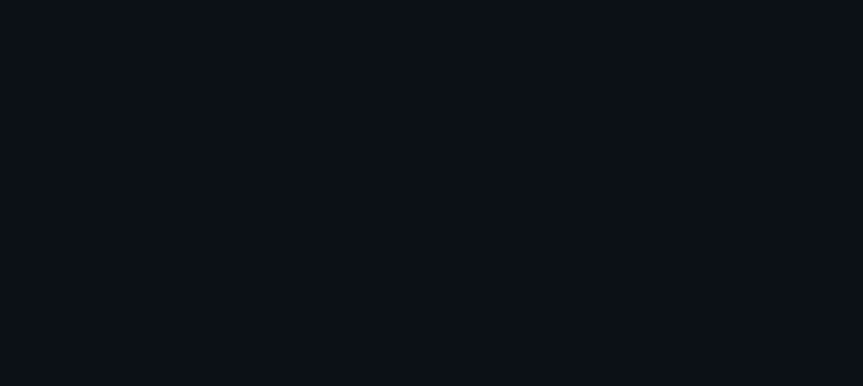
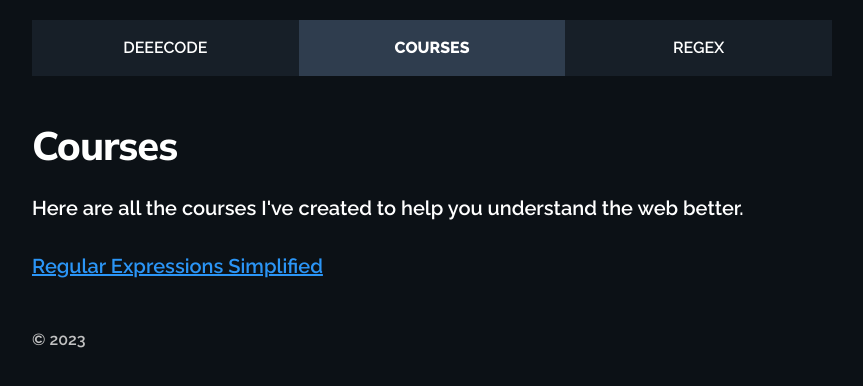
Before and after one commit to dillionmegida/deeecode.com, a Gatsby site: page /courses in a window 1280 px wide. Before the commit this address had no page. Shown: the whole page, without its empty margins (208-1071 px from the left). Built offline with nearby package versions, Linux system fonts and the light colour scheme; Gatsby itself is replaced by a stand-in of ours.

Commit message:
feat: add nav bar to layout

```diff
--- a/gatsby-browser.js
+++ b/gatsby-browser.js
@@ -3,6 +3,7 @@ import "@fontsource/merriweather"
 // normalize CSS across browsers
 import "./src/styles/normalize.css"
 // custom CSS styles
+import "./src/styles/reset.css"
 import "./src/styles/style.css"
 
 // Highlighting for code blocks
--- a/src/components/layout.js
+++ /dev/null
@@ -1,26 +0,0 @@
-import * as React from "react"
-import { Link } from "gatsby"
-import styled from "styled-components"
-
-const Container = styled.div`
-  .global-header {
-    margin-bottom: var(--spacing-4);
-    text-transform: uppercase;
-  }
-`
-
-const Layout = ({ title, children }) => {
-  return (
-    <Container className="global-wrapper">
-      <header className="global-header">
-        <Link className="header-link-home" to="/">
-          <h1>{title}</h1>
-        </Link>
-      </header>
-      <main>{children}</main>
-      <footer>© {new Date().getFullYear()}</footer>
-    </Container>
-  )
-}
-
-export default Layout
--- /dev/null
+++ b/src/components/layout/index.tsx
@@ -0,0 +1,55 @@
+import * as React from "react"
+import styled from "styled-components"
+import Nav from "./nav"
+
+type Theme = {
+  bg: string
+}
+
+const Wrapper = styled.div<{ theme: Theme }>`
+  background-color: var(${({ theme }) => theme.bg});
+  margin: var(--spacing-0) auto;
+  width: 100%;
+  padding: var(--spacing-5) var(--spacing-5);
+  min-height: 100vh;
+  color: white;
+
+  .global-header {
+    text-transform: uppercase;
+  }
+`
+
+const Container = styled.div`
+  max-width: 800px;
+  width: 100%;
+  margin: 0 auto;
+`
+
+type Props = {
+  location: Location
+  children: React.ReactNode
+  theme: Theme
+}
+
+const Layout = ({
+  location,
+  children,
+  theme = { bg: "--color-dark-regular" },
+}: Props) => {
+  return (
+    <Wrapper className="global-wrapper" theme={theme}>
+      <Container>
+        <header className="global-header">
+          <Nav location={location} />
+          {/* <Link className="header-link-home" to="/">
+          <h1>{title}</h1>
+        </Link> */}
+        </header>
+        <main>{children}</main>
+        <footer>© {new Date().getFullYear()}</footer>
+      </Container>
+    </Wrapper>
+  )
+}
+
+export default Layout
--- /dev/null
+++ b/src/components/layout/nav.tsx
@@ -0,0 +1,82 @@
+import React from "react"
+import { Link } from "gatsby"
+
+import styled from "styled-components"
+
+const LINKS = [
+  {
+    label: "Deeecode",
+    path: "/",
+  },
+  {
+    label: "Courses",
+    path: "/courses",
+  },
+  {
+    label: "Regex",
+    path: "/courses/regex",
+  },
+]
+
+const Block = styled.nav<{ pageType: string }>`
+  background-color: var(--color-dark-${({ pageType }) => pageType}-bright);
+
+  ul,
+  li {
+    margin: 0;
+    padding: 0;
+    list-style-type: none;
+  }
+
+  ul {
+    display: flex;
+    justify-content: space-around;
+  }
+
+  li {
+    flex: 1;
+    width: 100%;
+  }
+
+  a {
+    color: white;
+    text-decoration: none;
+    flex: 1;
+    width: 100%;
+    display: inline-block;
+    padding: 20px 15px;
+    text-align: center;
+
+    &.active-link,
+    &:hover {
+      background-color: var(
+        --color-dark-${({ pageType }) => pageType}-bright-2
+      );
+      transition: background-color 300ms;
+
+      &:not(:hover) {
+        font-weight: 800;
+      }
+    }
+  }
+`
+
+export default function Nav({ location }) {
+  const pageType = location.pathname.startsWith("/courses/regex/")
+    ? "regex"
+    : "regular"
+
+  return (
+    <Block pageType={pageType}>
+      <ul>
+        {LINKS.map(({ label, path }) => (
+          <li>
+            <Link activeClassName="active-link" to={path}>
+              {label}
+            </Link>
+          </li>
+        ))}
+      </ul>
+    </Block>
+  )
+}
--- /dev/null
+++ b/src/pages/courses/index.tsx
@@ -0,0 +1,39 @@
+import React from "react"
+import Layout from "../../components/layout"
+import { Link } from "gatsby"
+import styled from "styled-components"
+import Seo from "../../components/seo"
+
+const Container = styled.div`
+  font-size: 20px;
+`
+
+const COURSES = [
+  {
+    label: "Regular Expressions Simplified",
+    path: "/courses/regex",
+  },
+]
+
+export default function Courses({ location }) {
+  return (
+    <Layout location={location}>
+      <Container>
+        <h1>Courses</h1>
+        <p>
+          Here are all the courses I've created to help you understand the web
+          better.
+        </p>
+        <ul>
+          {COURSES.map(({ label, path }) => (
+            <li>
+              <Link to={path}>{label}</Link>
+            </li>
+          ))}
+        </ul>
+      </Container>
+    </Layout>
+  )
+}
+
+export const Head = () => <Seo title="Courses" />
--- /dev/null
+++ b/src/styles/reset.css
@@ -0,0 +1,48 @@
+/* http://meyerweb.com/eric/tools/css/reset/
+   v2.0 | 20110126
+   License: none (public domain)
+*/
+
+html, body, div, span, applet, object, iframe,
+h1, h2, h3, h4, h5, h6, p, blockquote, pre,
+a, abbr, acronym, address, big, cite, code,
+del, dfn, em, img, ins, kbd, q, s, samp,
+small, strike, strong, sub, sup, tt, var,
+b, u, i, center,
+dl, dt, dd, ol, ul, li,
+fieldset, form, label, legend,
+table, caption, tbody, tfoot, thead, tr, th, td,
+article, aside, canvas, details, embed,
+figure, figcaption, footer, header, hgroup,
+menu, nav, output, ruby, section, summary,
+time, mark, audio, video {
+	margin: 0;
+	padding: 0;
+	border: 0;
+	font-size: 100%;
+	font: inherit;
+	vertical-align: baseline;
+}
+/* HTML5 display-role reset for older browsers */
+article, aside, details, figcaption, figure,
+footer, header, hgroup, menu, nav, section {
+	display: block;
+}
+body {
+	line-height: 1;
+}
+ol, ul {
+	list-style: none;
+}
+blockquote, q {
+	quotes: none;
+}
+blockquote:before, blockquote:after,
+q:before, q:after {
+	content: '';
+	content: none;
+}
+table {
+	border-collapse: collapse;
+	border-spacing: 0;
+}
--- a/src/styles/style.css
+++ b/src/styles/style.css
@@ -1,5 +1,5 @@
 @import url("https://fonts.googleapis.com/css2?family=Mulish:wght@800&display=swap");
-@import url("https://fonts.googleapis.com/css2?family=Raleway:wght@600&display=swap");
+@import url("https://fonts.googleapis.com/css2?family=Raleway:wght@600;800&display=swap");
 
 :root {
   --maxWidth-none: "none";
@@ -62,9 +62,15 @@
   --color-heading-black: black;
   --color-accent: #d1dce5;
 
-  --color-regex-course: #A7FF72;
 
-  background-color: #0c1116;
+  --color-dark-regular: #0c1116;
+  --color-dark-regular-bright: #171f28;
+  --color-dark-regular-bright-2: #2f3d4e;
+
+  --color-regex-course: #a7ff72;
+  --color-dark-regex: #000c0c;
+  --color-dark-regex-bright: #001212;
+  --color-dark-regex-bright-2: #002323;
 }
 
 /* HTML elements */
@@ -247,14 +253,6 @@ a:focus {
   text-decoration: none;
 }
 
-/* Custom classes */
-
-.global-wrapper {
-  margin: var(--spacing-0) auto;
-  max-width: var(--maxWidth-wrapper);
-  padding: var(--spacing-5) var(--spacing-5);
-}
-
 .main-heading {
   font-size: var(--fontSize-7);
   margin: 0;
```
Also changed, not shown: src/pages/courses/regex.tsx (+10 -6 lines), src/pages/index.tsx (+4 -3 lines).
